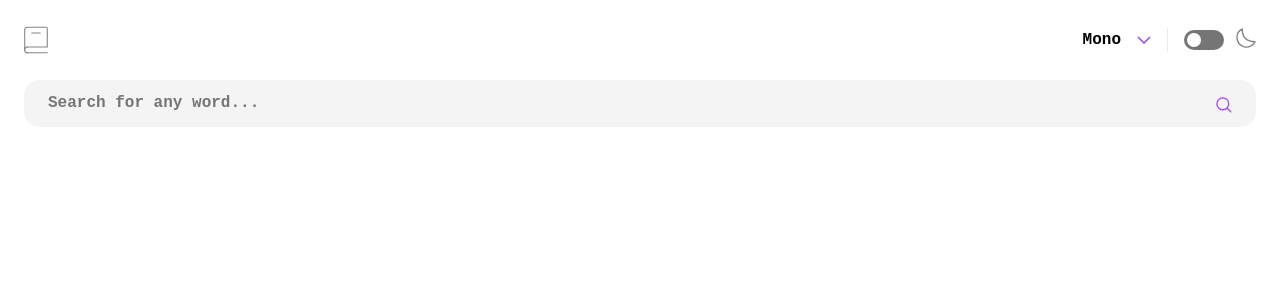
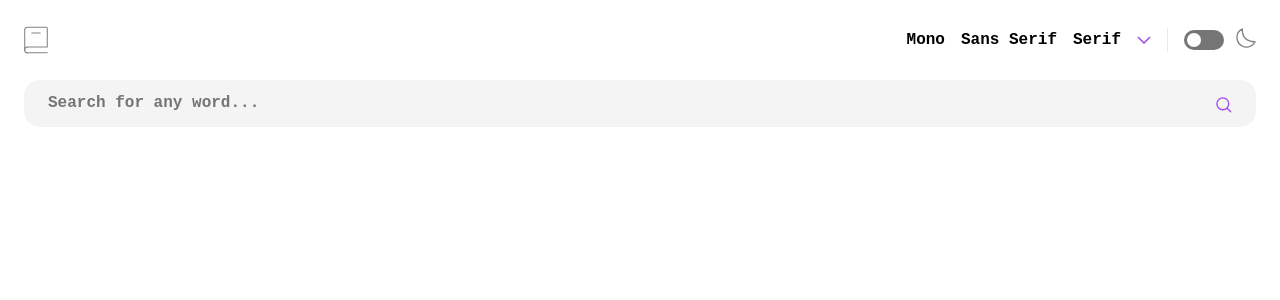
Before and after one commit to tomthestrom/fe-mentor-dictionary, a React (Vite) app: page / in a window 1280 px wide. Shown: the top 300 px of the page. Built offline with nearby package versions, Linux system fonts and the light colour scheme; a web font is replaced by a local one.

Commit message:
_typography.scss - fonts added via @font-face, font-family of body set via a variable (controlled via js - TypographySwitcher) TypographyItem, TypographySwitcher - js for switching the typography of the app implemented TODO: style - show fonts in a list that opens on button(arrow-down) click

```diff
--- a/src/assets/scss/base/_typography.scss
+++ b/src/assets/scss/base/_typography.scss
@@ -1,7 +1,32 @@
 @font-face {
   font-family: "Inconsolata";
+  font-style: normal;
   src: local("Inconsolata"),
     url("../../fonts/inconsolata/Inconsolata-VariableFont_wdth\,wght.ttf")
+      format("opentype");
+}
+
+@font-face {
+  font-family: "Inter";
+  font-style: normal;
+  src: local("Inter"),
+    url("../../fonts/inter/Inter-VariableFont_slnt\,wght.ttf")
+      format("opentype");
+}
+
+@font-face {
+  font-family: "Lora";
+  font-style: normal;
+  src: local("Lora"),
+    url("../../fonts/lora/Lora-VariableFont_wght.ttf")
+      format("opentype");
+}
+
+@font-face {
+  font-family: "Lora";
+  font-style: italic;
+  src: local("Lora"),
+    url("../../fonts/lora/Lora-Italic-VariableFont_wght.ttf")
       format("opentype");
 }
 :root {
@@ -13,10 +38,13 @@
   --font-size--heading-m: calc((24/16) * 1rem); /* 24px */
   --font-size--heading-l: calc((32/16) * 1rem); /* 64px */
   --font-size--heading-xl: calc((64/16) * 1rem); /* 64px */
+
+  --default-font-family: "Inconsolata", monospace;
+  --body-font-family: var(--default-font-family);
 }
 
 body {
-  font-family: "Inconsolata", monospace;
+  font-family: var(--body-font-family);
 }
 input {
   font-family: inherit;
--- a/src/components/controlhub/TypographyItem.jsx
+++ b/src/components/controlhub/TypographyItem.jsx
@@ -1,7 +1,8 @@
-function TypographyItem({id, name}) {
+function TypographyItem({id, name, handleLabelClick}) {
+
   return (
         <>
-            <label className="typography-switcher__label" htmlFor={id}>{name}</label>
+            <label onClick={(e) => handleLabelClick(e, id)} className="typography-switcher__label" htmlFor={id}>{name}</label>
             <input className="typography-switcher__radio" type="radio" name="font-name" id={id}/>
           </>
   )
--- a/src/components/controlhub/TypographySwitcher.jsx
+++ b/src/components/controlhub/TypographySwitcher.jsx
@@ -1,34 +1,82 @@
 import TypographyItem from "./TypographyItem";
 import Arrow from "../svg/Arrow";
+import { useState } from "react";
 /**
  * @TODO: Maybe put it into some config?
  */
+
+const BODY_FONT_CUSTOM_PROP = "--default-font-family";
 
 const fonts = [
   {
     id: "mono",
     name: "Mono",
     active: true,
+    cssFontFamily: '"Inconsolata", monospace',
   },
   {
     id: "sans-serif",
     name: "Sans Serif",
     active: false,
+    cssFontFamily: '"Inter", sans-serif',
   },
   {
     id: "serif",
     name: "Serif",
     active: false,
+    cssFontFamily: '"Lora", serif',
   },
 ];
 
 function TypographySwitcher() {
-  const activeFont = fonts.find(font => font.active);
+  const [activeFont, setActiveFont] = useState(
+    fonts.find((font) => font.active)
+  );
+  const [showInactiveFonts, setShowInactiveFonts] = useState(false);
+
+  const inActiveFonts = fonts.filter((font) => font.id !== activeFont.id);
+
+  const getFontById = (id) => fonts.find((font) => font.id === id);
+
+  const handleLabelClick = (e, id) => {
+    // setShowInactiveFonts(false);
+    const nextFont = getFontById(id);
+    setActiveFont(nextFont);
+    setBodyFont(nextFont.cssFontFamily);
+  };
+
+  const handleBtnClick = (e) => {
+    e.preventDefault();
+    setShowInactiveFonts(!showInactiveFonts);
+  };
+
+  const setBodyFont = (fontFamilyValue) => {
+    document.documentElement.style.setProperty(
+      BODY_FONT_CUSTOM_PROP,
+      fontFamilyValue
+    );
+  };
 
   return (
     <form className="typography-switcher">
-      <TypographyItem id={activeFont.id} name={activeFont.name}></TypographyItem>
-      <button className="typography-switcher__arrow"><Arrow /></button>
+      <TypographyItem
+        id={activeFont.id}
+        name={activeFont.name}
+        handleLabelClick={handleLabelClick}
+      ></TypographyItem>
+      {inActiveFonts.map((font) => {
+        return (
+          <TypographyItem
+            key={font.id}
+            id={font.id}
+            name={font.name}
+            handleLabelClick={handleLabelClick}
+          />
+        );
+      })}
+      <button className="typography-switcher__arrow" onClick={handleBtnClick}>
+        <Arrow />
+      </button>
     </form>
   );
 }
```
